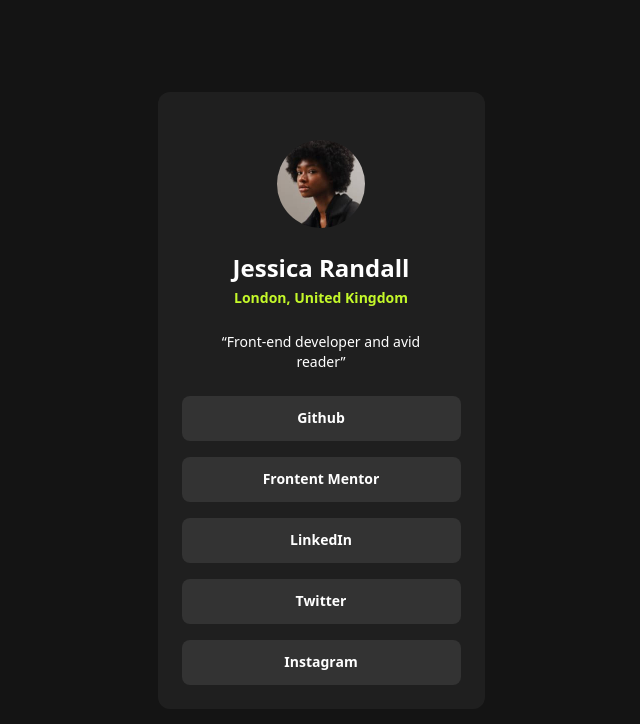
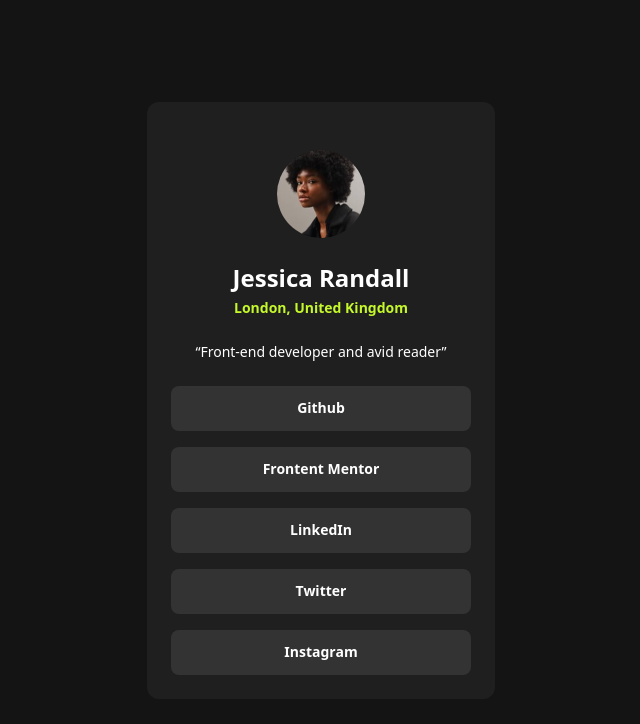
Before and after one commit to korniykom/social-links-profile, a React (Vite) app: page / in a window 1280 px wide. Shown: the top 724 px of the page, without its empty margins (319-959 px from the left). Built offline with nearby package versions, Linux system fonts and the light colour scheme.

Commit message:
fix: change max-width from px to rem

```diff
--- a/src/Card.jsx
+++ b/src/Card.jsx
@@ -3,8 +3,8 @@
 
 export default function Card() {
   return (
-    <div className="m-6 flex max-h-screen max-w-[327px] flex-col items-center overflow-y-auto rounded-xl bg-[#1f1f1f] p-6">
-      <img src={image} alt="Jessica" className="m-6 w-[88px] rounded-full" />
+    <div className="m-6 flex max-h-screen max-w-[2-rem] flex-col items-center overflow-y-auto rounded-xl bg-[#1f1f1f] p-6">
+      <img src={image} alt="Jessica" className="m-6 w-[5.5rem] rounded-full" />
       <div className="text-center font-semibold">
         <h1 className="mb-1 text-2xl text-white">Jessica Randall</h1>
         <p className="text-sm text-[#c4f82a]">London, United Kingdom</p>
--- a/src/Link.jsx
+++ b/src/Link.jsx
@@ -2,7 +2,7 @@
   return (
     <li className="w-full">
       <a
-        className="flex h-[45px] w-full items-center justify-center rounded-lg bg-[#333] text-sm font-bold text-white transition duration-[3000ms] ease-custom hover:bg-[#c4f82a] hover:text-[#333]"
+        className="flex h-[2.8125rem] w-full items-center justify-center rounded-lg bg-[#333] text-sm font-bold text-white transition duration-[3000ms] ease-custom hover:bg-[#c4f82a] hover:text-[#333]"
         href={URL}
       >
         {title}
```
